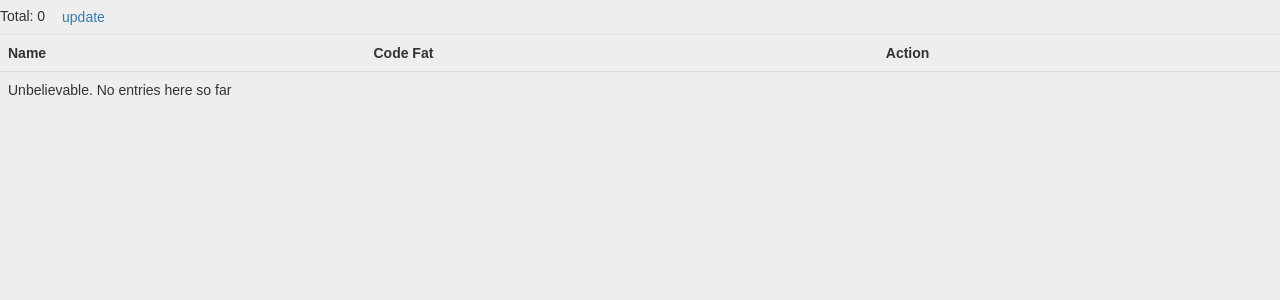
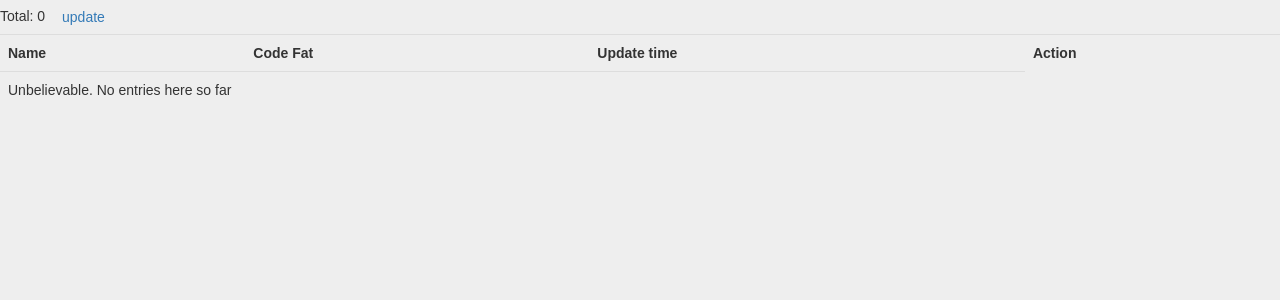
Before and after one commit to agiledevteam/metr2, a Flask app: page / in a window 1280 px wide. Shown: the top 300 px of the page. Run offline with Flask 2, Linux system fonts and the light colour scheme; data that the repository does not hold is empty; some libraries are stand-ins or nearby versions.

Commit message:
show update time but not saved in DB

```diff
--- a/app.py
+++ b/app.py
@@ -5,6 +5,7 @@ from flask_bootstrap import Bootstrap
 from contextlib import closing
 import git
 import config # check if config.py is prepared
+import time
 
 DATABASE = '/tmp/metr.db'
 DEBUG = True
@@ -12,6 +13,7 @@ SECRET_KEY = 'development key'
 USERNAME = 'admin'
 PASSWORD = 'default'
 GITDIR = 'git'
+updatetime = {}
 
 app = Flask(__name__)
 app.config.from_object(__name__)
@@ -44,11 +46,18 @@ def last_commit(id):
     return cur.fetchone()[0]
   except:
     return 0
+def init_updatetime():
+  if len(updatetime) == 0 :
+    cur = g.db.execute('select id from projects order by id desc')
+    for r in cur.fetchall() :
+       updatetime[r[0]] = '--'
+
 
 @app.route('/')
 def show_projects():
+  init_updatetime()
   cur = g.db.execute('select id, name from projects order by id desc')
-  projects = [dict(id=row[0], name=row[1], commit=last_commit(row[0])) for row in cur.fetchall()]
+  projects = [dict(id=row[0], name=row[1], commit=last_commit(row[0]),update_time=updatetime[row[0]]) for row in cur.fetchall()]
   return render_template('show_projects.html', projects=projects)
 
 @app.route('/add', methods=['POST'])
@@ -89,6 +98,7 @@ def clone_repositories():
 @app.route('/update/<int:project_id>')
 def update(project_id):
   git.update(g.db, project_id)
+  updatetime[project_id] = time.ctime(time.time())
   return redirect(url_for('show_projects'))
 
 @app.route('/updateall')
@@ -96,6 +106,7 @@ def update_repositories():
   cur = g.db.execute('select id, name, repository, branch from projects order by id desc')
   for r in cur.fetchall():
     git.update_project(r[1], r[2], r[3])
+    updatetime[r[0]] = time.ctime(time.time())
   return redirect(url_for('show_projects'))
 
 @app.route('/delete/<int:project_id>')
--- a/templates/show_projects.html
+++ b/templates/show_projects.html
@@ -10,12 +10,14 @@
    <tr>
     <th>Name</th>
     <th>Code Fat</th>
+    <th>Update time</th>
     <th>Action</th>
    </tr>
   {% for project in projects %}
     <tr>
       <td>{{ project.name }}</td>
       <td>... </td>
+      <td>{{ project.update_time }}</td>
       <td><a href="{{ url_for('update', project_id=project.id) }}" class="btn">Update</a></td>
       <td><a href="{{ url_for('delete', project_id=project.id) }}" class="btn">Delete</a></td>
     </tr>
```
